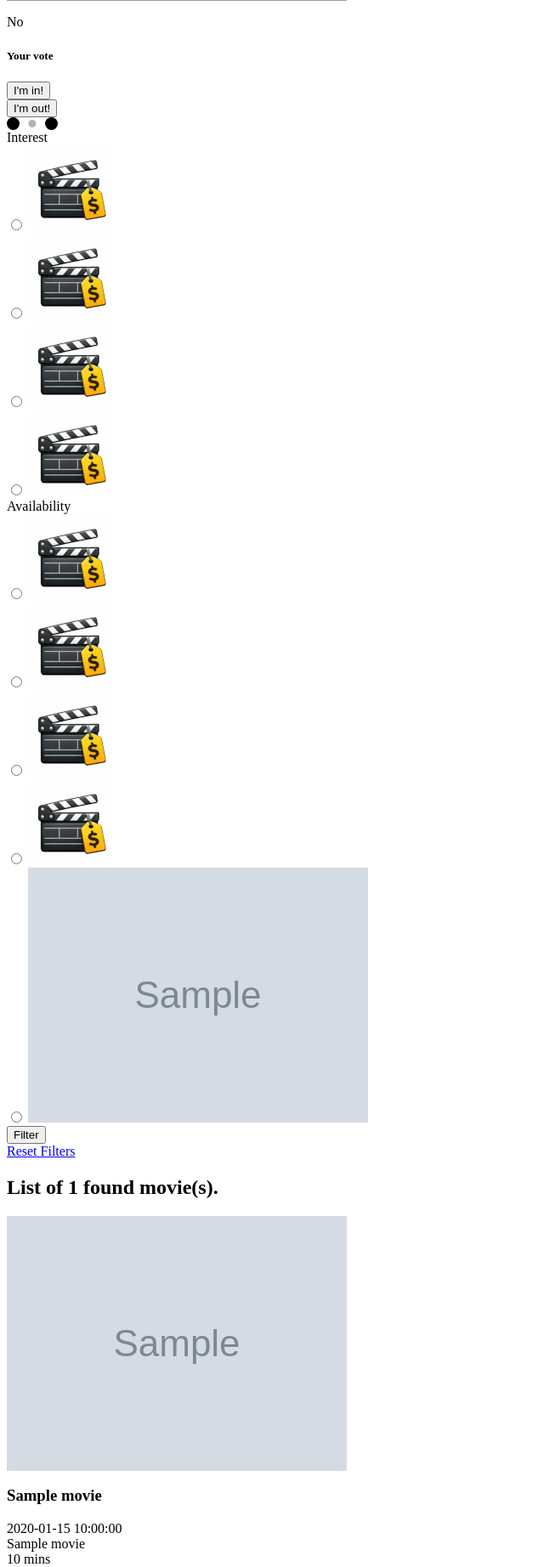
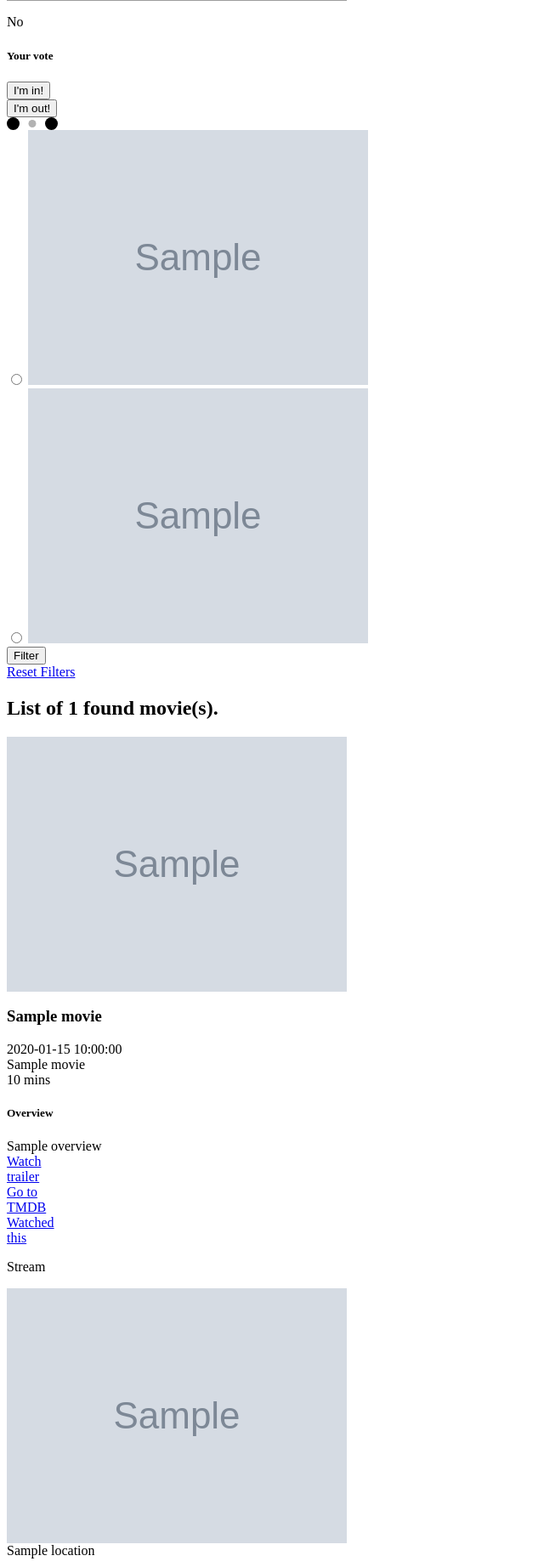
Before and after one commit to robert-zsolt-nagy/movies-to-watch, a Flask app: template templates/group_content.html in a window 1280 px wide. Shown: the part 1842-3686 px from the top of the page at 85% size, without its empty margins (0-640 px from the left). Run offline with Flask 3, Linux system fonts and the light colour scheme; the template is opened without the code that fills it: most values are stand-ins (such as "Sample title", 1, 10 or a date in 2020); grey boxes marked "Sample" are stand-in pictures; parts of the project's set-up code (start-up, migrations or seed data) failed here and were passed over; grey boxes are pictures that could not be loaded.

Commit message:
refactor: watchlist filter creation
Update icons fot watchlist filters.
Gather watchlist filter cards dynamically.
Make selected filter cards persistent.

```diff
--- a/main.py
+++ b/main.py
@@ -3,7 +3,7 @@
 import os
 import time
 import uuid
-from typing import Optional
+from typing import Optional, Union
 
 import psutil
 import pyrebase
@@ -27,7 +27,10 @@
 from src.dao.tmdb_http_client import TmdbHttpClient
 from src.dao.tmdb_user_repository import TmdbUserRepository, TmdbRequestToken
 from src.services.group_service import GroupManagerService
-from src.services.m2w_dtos import VoteValueDto, PrimaryVoteWatchlistFilter
+from src.services.m2w_dtos import VoteValueDto, PrimaryVoteWatchlistFilter, \
+    InterestWatchlistFilter, ProviderWatchlistFilter, \
+    ReleasedWatchlistFilter, WatchlistInterestCardDto, \
+    WatchlistProviderCardDto
 from src.services.movie_caching import MovieCachingService
 from src.services.user_service import UserManagerService, WeakPasswordError, EmailMismatchError, PasswordMismatchError
 
@@ -237,6 +240,22 @@
         "status": outcome
     })
 
+################################
+# setting up utility functions #
+################################
+
+def store_watchlist_filter_to_session(
+        released: ReleasedWatchlistFilter = ReleasedWatchlistFilter.ALL,
+        interest: Union[InterestWatchlistFilter, str] = InterestWatchlistFilter.ALL,
+        provider: Union[ProviderWatchlistFilter, str] = ProviderWatchlistFilter.ANY
+    ) -> None:
+    filters = {
+        "released": released,
+        "interest": interest,
+        "provider": provider
+    }
+    session['watchlist_filter'] = filters
+
 
 #####################################
 # setting up requests and endpoints #
@@ -253,18 +272,9 @@
     start = time.time()
     if 'user' in session:
         try:
-            # f_released = request.args.get("released", "all", type=str)
-            # f_interest = request.args.get("interest", "all", type=str)
-            # f_provider = request.args.get("provider", "all", type=str)
-
             if 'watchlist_filter' not in session:
                 logging.debug('Initialize watchlist filter in session.')
-                filters = {
-                    "released": "all",
-                    "interest": "all",
-                    "provider": "all"
-                }
-                session['watchlist_filter'] = filters
+                store_watchlist_filter_to_session()
             logged_on = session['user']
             user_service = get_user_service()
             group_service = get_group_service(user_service=user_service)
@@ -562,19 +572,78 @@
             logged_on = session['user']
             user_service = get_user_service()
             group_service = get_group_service(user_service=user_service)
+
             logging.debug(f"Reading filters from the session")
             filters = session['watchlist_filter']
+
             logging.debug(f"Gathering data for /api/group/{group}")
             movie_datasheets = group_service.get_group_content(
                 group_id=uuid.UUID(hex=group),
                 current_user_id=logged_on,
-                # filters=filters
             )
             to_vote_datasheets = group_service.filter_watchlist(
                 watchlist=movie_datasheets,
                 primary=PrimaryVoteWatchlistFilter.TO_VOTE
             )
-            providers = group_service.get_providers_from_watchlist(watchlist=movie_datasheets)
+
+            # gather providers from watchlist
+            providers_tmp = group_service.get_providers_from_watchlist(watchlist=movie_datasheets)
+            providers_tmp = [WatchlistProviderCardDto.from_ProviderDto(
+                p, ref=filters['provider']
+            ) for p in providers_tmp]
+            providers = [
+                WatchlistProviderCardDto(
+                    provider_id="any",
+                    name="Any Provider",
+                    logo_path="all_movies.png",
+                    ref=filters['provider']
+                ),
+                WatchlistProviderCardDto(
+                    provider_id="stream",
+                    name="Stream",
+                    logo_path="stream.png",
+                    ref=filters['provider']
+                ),
+                WatchlistProviderCardDto(
+                    provider_id="buy_or_rent",
+                    name="Buy or Rent",
+                    logo_path="buy_or_rent.png",
+                    ref=filters['provider']
+                ),
+                WatchlistProviderCardDto(
+                    provider_id="no",
+                    name="Unavailable",
+                    logo_path="unavailable.png",
+                    ref=filters['provider']
+                )
+            ]
+            providers.extend(providers_tmp)
+
+            # gather likers from watchlist
+            likers_temp = group_service.get_likers_from_watchlist(watchlist=movie_datasheets)
+            likers_temp = [WatchlistInterestCardDto.from_VoteDto(
+                v, ref=filters['interest']) for v in likers_temp]
+            likers = [
+                WatchlistInterestCardDto(
+                    value="all",
+                    title="All Movies",
+                    img_src="any_interest.png",
+                    ref=filters['interest']
+                ),
+                WatchlistInterestCardDto(
+                    value="full",
+                    title="Whole Group",
+                    img_src="group.png",
+                    ref=filters['interest']
+                ),
+                WatchlistInterestCardDto(
+                    value="solo",
+                    title="Only Me",
+                    img_src="solo.png",
+                    ref=filters['interest']
+                )
+            ]
+            likers.extend(likers_temp)
             movie_datasheets = group_service.filter_watchlist(
                 watchlist=movie_datasheets,
                 primary=PrimaryVoteWatchlistFilter.VOTED,
@@ -593,7 +662,8 @@
                 movies=movie_datasheets,
                 group=group,
                 tovote=to_vote_datasheets,
-                providers=providers
+                providers=providers,
+                likers=likers
                 )
         finally:
             logging.debug(f"Group content for /api/group/{group} ready.")
@@ -683,15 +753,10 @@
 def set_watchlist_filter():
     start = time.time()
     if ('user' in session) and (session['emailVerified'] == True):
-        interest = request.form.get('interest_filter', 'all')
-        provider = request.form.get('provider_filter', 'all')
-        released = request.form.get('released_filter', 'all')
-        filters = {
-            "released": released,
-            "interest": interest,
-            "provider": provider
-        }
-        session['watchlist_filter'] = filters
+        interest = request.form.get('interest_filter', InterestWatchlistFilter.ALL)
+        provider = request.form.get('provider_filter', ProviderWatchlistFilter.ANY)
+        released = request.form.get('released_filter', ReleasedWatchlistFilter.ALL)
+        store_watchlist_filter_to_session(released=released, interest=interest, provider=provider)
         logging.info(f"Apply filters: {interest=}, {provider=}, {released=}")
         flash(f"Filtering Movies.")
         return redirect("/watchlist")
@@ -704,12 +769,7 @@
     start = time.time()
     if ('user' in session) and (session['emailVerified'] == True):
         logging.debug('Initialize watchlist filter in session.')
-        filters = {
-            "released": "all",
-            "interest": "all",
-            "provider": "all"
-        }
-        session['watchlist_filter'] = filters
+        store_watchlist_filter_to_session()
         flash(f"Removing filters.")
         return redirect("/watchlist")
     else:
--- a/templates/group_content.html
+++ b/templates/group_content.html
@@ -152,80 +152,75 @@
   <div class="filter-row row-cols-fluid">
   <div class="filter-container">
     <form action="/api/set-watchlist-filter" method="post">
-      <div class="row align-items-start p-3">
-        <div class="col-3">
-          <label class="form-label p-3 pb-0">Interest</label>
-          <div class="container">
-            <div class="row">
-              <div class="watchlist-filter col-6 col-md-4 p-0">
-                <input type="radio" id="btn-interest-all" autocomplete="off" name="interest_filter" value="all">
-                <label class="filter-badge m-1" for="btn-interest-all">
-                  <img class="rounded img-fluid" alt="All Movies icon" src="/static/img/buy_or_rent.png" title="All Movies" for="btn-interest-all" >
-                </label>
-              </div>
-              <div class="watchlist-filter col-6 col-md-4 p-0">
-                <input type="radio" id="btn-interest-full" autocomplete="off" name="interest_filter" value="full">
-                <label class="filter-badge m-1" for="btn-interest-full">
-                  <img class="rounded img-fluid" alt="Whole Group icon" src="/static/img/buy_or_rent.png" title="Whole Group" for="btn-interest-full" >
-                </label>
-              </div>
-              <div class="watchlist-filter col-6 col-md-4 p-0">
-                <input type="radio" id="btn-interest-partial" autocomplete="off" name="interest_filter" value="partial">
-                <label class="filter-badge m-1" for="btn-interest-partial">
-                  <img class="rounded img-fluid" alt="With Somene icon" src="/static/img/buy_or_rent.png" title="With Somene" for="btn-interest-partial" >
-                </label>
-              </div>
-              <div class="watchlist-filter col-6 col-md-4 p-0">
-                <input type="radio" id="btn-interest-solo" autocomplete="off" name="interest_filter" value="solo">
-                <label class="filter-badge m-1" for="btn-interest-solo">
-                  <img class="rounded img-fluid" alt="Only me icon" src="/static/img/buy_or_rent.png" title="Only me" for="btn-interest-solo" >
+      <div class="row align-items-start px-3">
+        {% for vote in likers %}
+          {% if vote['static']==True %}
+            {% if vote['checked']==True %}
+            <div class="watchlist-filter col-2 col-lg-1 p-0">
+              <input type="radio" id="btn-interest-{{vote['value']}}" autocomplete="off" name="interest_filter" value="{{vote['value']}}" checked="checked"><label class="filter-badge m-1" for="btn-interest-{{vote['value']}}">
+                <img class="rounded img-fluid img-thumbnail" alt="{{vote['title']}} icon" src="/static/img/filter-img/{{vote['img_src']}}" title="{{vote['title']}}" for="btn-interest-{{vote['value']}}" >
+              </label>
+            </div>
+            {% else %}
+            <div class="watchlist-filter col-2 col-lg-1 p-0">
+              <input type="radio" id="btn-interest-{{vote['value']}}" autocomplete="off" name="interest_filter" value="{{vote['value']}}"><label class="filter-badge m-1" for="btn-interest-{{vote['value']}}">
+                <img class="rounded img-fluid img-thumbnail" alt="{{vote['title']}} icon" src="/static/img/filter-img/{{vote['img_src']}}" title="{{vote['title']}}" for="btn-interest-{{vote['value']}}" >
+              </label>
+            </div>
+            {% endif %}
+          {% else %}
+            {% if vote['checked']==True %}
+            <div class="watchlist-filter col-2 col-lg-1 p-0">
+              <div class="watchlist-filter ratio ratio-1x1">
+                <input type="radio" id="btn-interest-{{vote['value']}}" autocomplete="off" name="interest_filter" value="{{vote['value']}}" checked="checked">
+                <label class="filter-badge m-1 ratio ratio-1x1" for="btn-interest-{{vote['value']}}">
+                  <img class="rounded img-fluid img-thumbnail object-fit-cover" alt="With {{vote['title']}} icon" src="/static/img/profile-img/{{vote['img_src']}}" title="With {{vote['title']}}" for="btn-interest-{{vote['value']}}" style="object-fit: cover;">
                 </label>
               </div>
             </div>
-          </div>
-        </div>
-        <div class="col-9">
-          <label class="form-label p-3 pb-0">Availability</label>
-          <div class="container">
-            <div class="row">
-              <div class="watchlist-filter col-2 col-lg-1 p-0">
-                <input type="radio" id="btn-provider-any" autocomplete="off" name="provider_filter" value="any">
-                <label class="filter-badge m-1" for="btn-provider-any">
-                  <img class="rounded img-fluid" alt="Any Provider icon" src="/static/img/buy_or_rent.png" title="Any Provider" for="btn-provider-any" >
+            {% else %}
+            <div class="watchlist-filter col-2 col-lg-1 p-0">
+              <div class="watchlist-filter ratio ratio-1x1">
+                <input type="radio" id="btn-interest-{{vote['value']}}" autocomplete="off" name="interest_filter" value="{{vote['value']}}">
+                <label class="filter-badge m-1 ratio ratio-1x1" for="btn-interest-{{vote['value']}}">
+                  <img class="rounded img-fluid img-thumbnail object-fit-cover" alt="With {{vote['title']}} icon" src="/static/img/profile-img/{{vote['img_src']}}" title="With {{vote['title']}}" for="btn-interest-{{vote['value']}}" style="object-fit: cover;">
                 </label>
               </div>
-              <div class="watchlist-filter col-2 col-lg-1 p-0">
-                <input type="radio" id="btn-provider-stream" autocomplete="off" name="provider_filter" value="stream">
-                <label class="filter-badge m-1" for="btn-provider-stream">
-                  <img class="rounded img-fluid" alt="Stream icon" src="/static/img/buy_or_rent.png" title="Stream" for="btn-provider-stream" >
+            </div>
+            {% endif %}
+          {% endif %}
+        {% endfor %}
+        {% for prov in providers %}
+          {% if prov['static']==True %}
+            {% if prov['checked']==True %}
+              <div class="watchlist-filter col-2 col-lg-1 p-0 border-start border-1">
+                <input type="radio" id="btn-provider-{{ prov['provider_id'] }}" autocomplete="off" name="provider_filter" value="{{ prov['provider_id'] }}" checked="checked"><label class="filter-badge m-1" for="btn-provider-{{ prov['provider_id'] }}">
+                  <img class="rounded img-fluid img-thumbnail" alt="{{ prov['name'] }} icon" src="/static/img/filter-img/{{ prov['logo_path'] }}" title="{{ prov['name'] }}" for="btn-provider-{{ prov['provider_id'] }}" >
                 </label>
               </div>
-              <div class="watchlist-filter col-2 col-lg-1 p-0">
-                <input type="radio" id="btn-provider-buy_or_rent" autocomplete="off" name="provider_filter" value="buy_or_rent">
-                <label class="filter-badge m-1" for="btn-provider-buy_or_rent">
-                  <img class="rounded img-fluid" alt="Buy or Rent icon" src="/static/img/buy_or_rent.png" title="Buy or Rent" for="btn-provider-buy_or_rent" >
+            {% else %}
+              <div class="watchlist-filter col-2 col-lg-1 p-0 border-start border-1">
+                <input type="radio" id="btn-provider-{{ prov['provider_id'] }}" autocomplete="off" name="provider_filter" value="{{ prov['provider_id'] }}"><label class="filter-badge m-1" for="btn-provider-{{ prov['provider_id'] }}">
+                  <img class="rounded img-fluid img-thumbnail" alt="{{ prov['name'] }} icon" src="/static/img/filter-img/{{ prov['logo_path'] }}" title="{{ prov['name'] }}" for="btn-provider-{{ prov['provider_id'] }}" >
                 </label>
               </div>
+            {% endif %}
+          {% else %}
+            {% if prov['checked']==True %}
               <div class="watchlist-filter col-2 col-lg-1 p-0">
-                <input type="radio" id="btn-provider-no" autocomplete="off" name="provider_filter" value="no">
-                <label class="filter-badge m-1" for="btn-provider-no">
-                  <img class="rounded img-fluid" alt="No provider icon" src="/static/img/buy_or_rent.png" title="Unavailable" for="btn-provider-no" >
+                <input type="radio" id="btn-provider-{{ prov['provider_id'] }}" autocomplete="off" name="provider_filter" value="{{ prov['name'] }}" checked="checked"><label class="filter-badge m-1" for="btn-provider-{{ prov['provider_id'] }}">
+                  <img class="rounded img-fluid img-thumbnail" alt="{{ prov['name'] }} icon" src="{{ prov['logo_path'] }}" title="{{ prov['name'] }}" for="btn-provider-{{ prov['provider_id'] }}" >
                 </label>
               </div>
-              {% for provider in providers %}
+            {% else %}
               <div class="watchlist-filter col-2 col-lg-1 p-0">
-                <input type="radio" id="btn-provider-{{ provider['provider_id'] }}" autocomplete="off" name="provider_filter" value="{{ provider['name'] }}">
-                <label class="filter-badge m-1" for="btn-provider-{{ provider['provider_id'] }}">
-                  <img class="rounded img-fluid" alt="All Movies icon" src="{{ provider['logo_path'] }}" title="{{ provider['name'] }}" for="btn-provider-{{ provider['provider_id'] }}" >
+                <input type="radio" id="btn-provider-{{ prov['provider_id'] }}" autocomplete="off" name="provider_filter" value="{{ prov['name'] }}"><label class="filter-badge m-1" for="btn-provider-{{ prov['provider_id'] }}">
+                  <img class="rounded img-fluid img-thumbnail" alt="{{ prov['name'] }} icon" src="{{ prov['logo_path'] }}" title="{{ prov['name'] }}" for="btn-provider-{{ prov['provider_id'] }}" >
                 </label>
               </div>
-              {% endfor %}
-            </div>
-          </div>
-        </div>
-        <div class="col-2">
-
-        </div>
+            {% endif %}
+          {% endif %}
+        {% endfor %}
       </div>
       <div class="row p-3">
           <div class="col-6">
```
Also changed, not shown: src/services/group_service.py (+24 -1 lines), src/services/m2w_dtos.py (+58 -0 lines), static/img/buy_or_rent.png (deleted), static/img/filter-img/all_movies.png (added), static/img/filter-img/any_interest.png (added), static/img/filter-img/buy_or_rent.png (added), static/img/filter-img/group.png (added), static/img/filter-img/solo.png (added), static/img/filter-img/stream.png (added), static/img/filter-img/unavailable.png (added).
